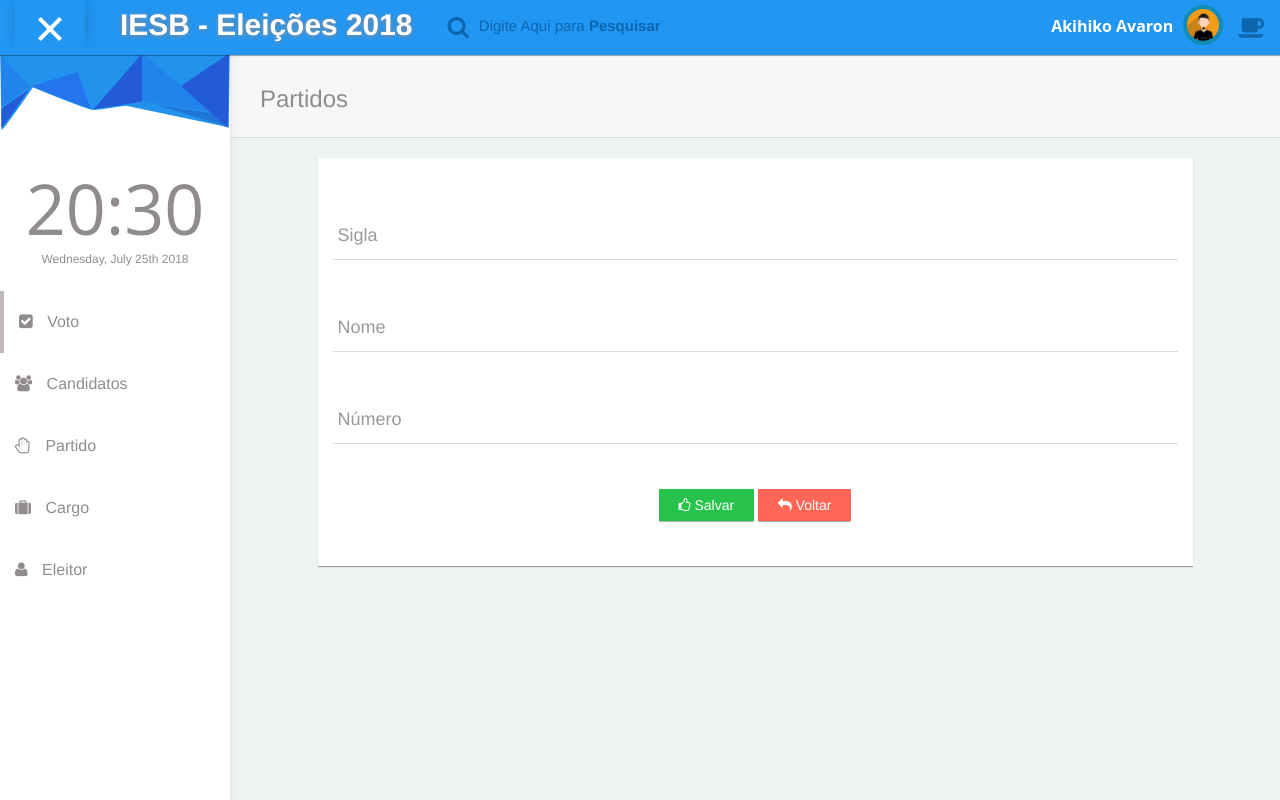
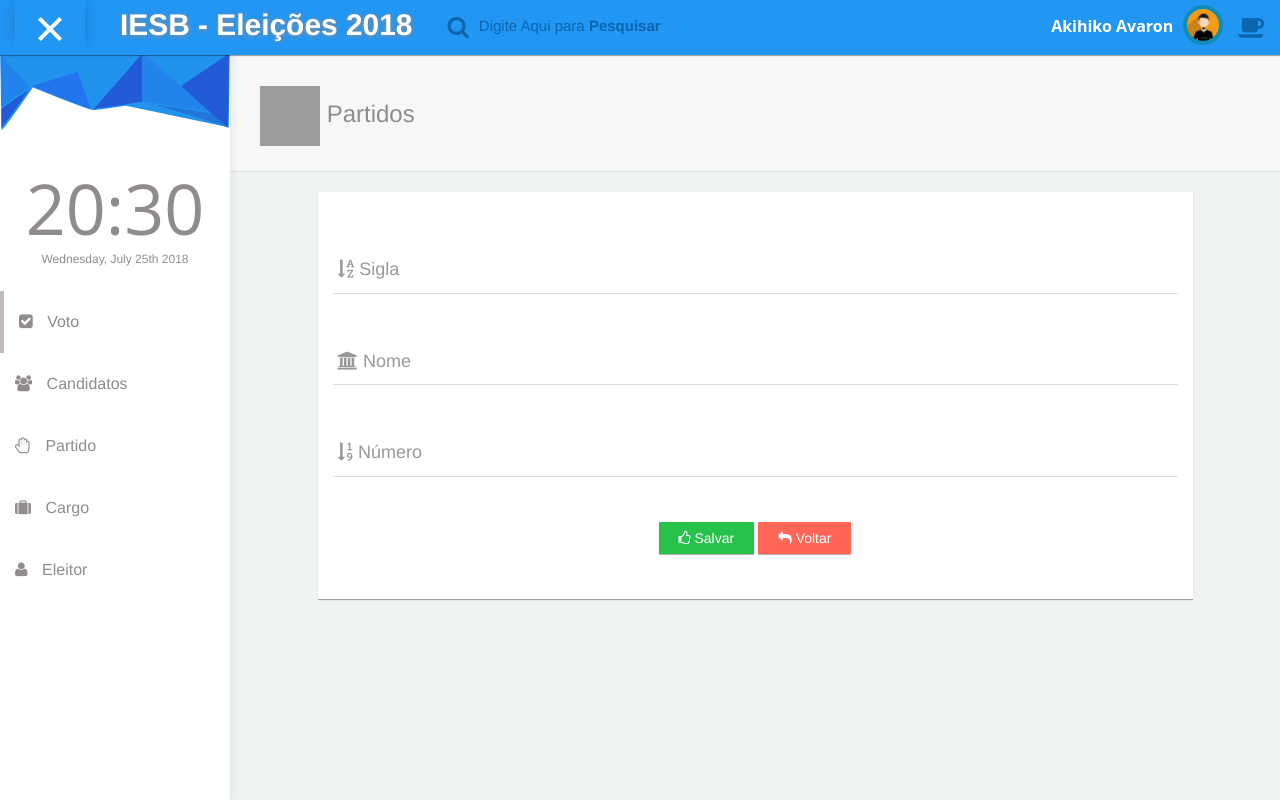
Before and after one commit to orionteles/iesb-eleicoes, a PHP site: page /partido/formulario.php in a window 1280 px wide. Run offline with PHP 8.4, Linux system fonts and the light colour scheme; grey boxes are pictures that could not be loaded.

Commit message:
Colocando icones no formulario de partido

```diff
--- a/partido/formulario.php
+++ b/partido/formulario.php
@@ -3,17 +3,19 @@ include_once 'Partido.php';
 
 $partido = new Partido();
 
+// Decidindo se ira atualizar ou inserir
 if(!empty($_GET['id_partido'])){
     $partido->carregarPorId($_GET['id_partido']);
 }
+// Incluindo o inicio da aplicação
+include_once '../cabecalho.php';
 
-include_once '../cabecalho.php';
 ?>
 
     <div class="panel box-shadow-none content-header">
         <div class="panel-body">
             <div class="col-md-12">
-                <h3 class="animated fadeInLeft">Partidos</h3>
+                <h3 class="animated fadeInLeft"> <img src="./partido.png" width="60px" height="60px" alt="partido"> Partidos</h3>
             </div>
         </div>
     </div>
@@ -28,19 +30,19 @@ include_once '../cabecalho.php';
                     <div class="form-group form-animate-text" style="margin-top:40px !important;">
                         <input type="text" class="form-text" id="sigla" name="sigla" required  value="<?php echo $partido->getSigla(); ?>">
                         <span class="bar"></span>
-                        <label>Sigla</label>
+                        <label> <i class="fa fa-sort-alpha-asc"></i> Sigla</label>
                     </div>
 
                     <div class="form-group form-animate-text" style="margin-top:40px !important;">
                         <input type="text" class="form-text" id="nome" name="nome" required  value="<?php echo $partido->getNome(); ?>">
                         <span class="bar"></span>
-                        <label>Nome</label>
+                        <label> <i class="fa fa-institution"></i> Nome</label>
                     </div>
 
                     <div class="form-group form-animate-text" style="margin-top:40px !important;">
                         <input type="text" class="form-text" id="numero" name="numero" required  value="<?php echo $partido->getNumero(); ?>">
                         <span class="bar"></span>
-                        <label>Número</label>
+                        <label> <i class="fa fa-sort-numeric-asc"></i> Número</label>
                     </div>
 
                     <div class="form-group">
@@ -55,4 +57,6 @@ include_once '../cabecalho.php';
     </div>
 
 <?php
+
+// Incluindo o termino da aplicação
 include_once '../rodape.php';
```
